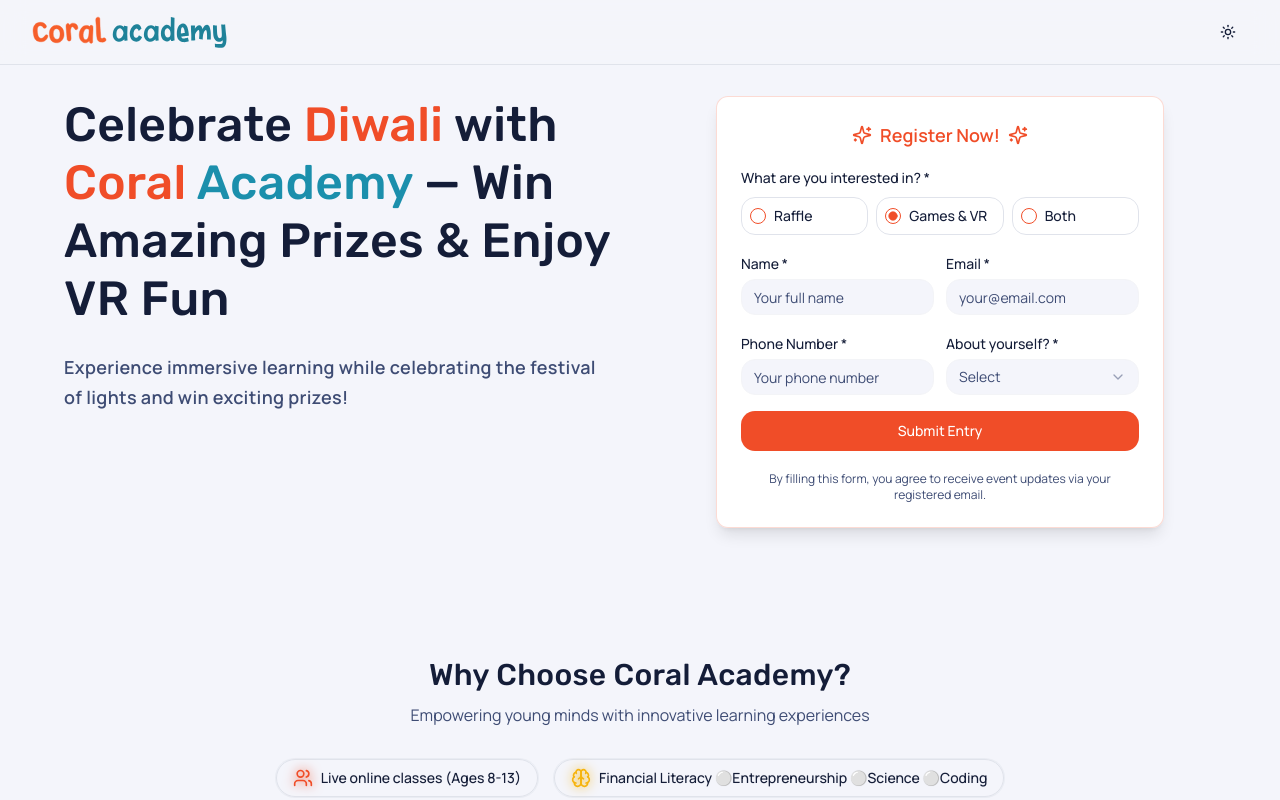
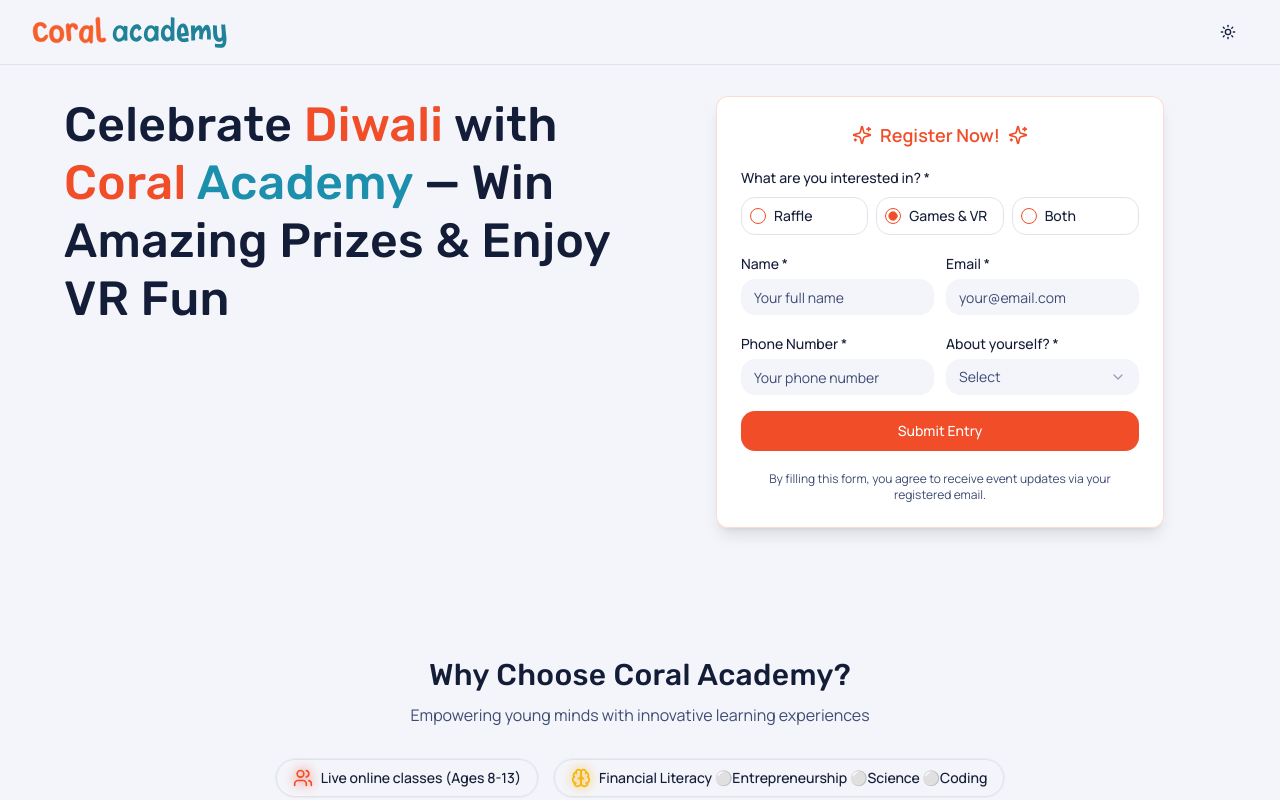
Before and after one commit to Yashodhan2612/coral-diwali-draw, a React (Vite) app: page / in a window 1280 px wide. Shown: the top 800 px of the page. Built offline with nearby package versions, Linux system fonts and the light colour scheme; the HTML template or start-up script is replaced by a standard one.

Commit message:
Remove subheading and adjust spacing

```diff
--- a/src/pages/Landing.tsx
+++ b/src/pages/Landing.tsx
@@ -49,17 +49,6 @@ const Landing = () => {
                 </div>
               </motion.div>
 
-              {/* Subheading moved below form with better spacing */}
-              <motion.div
-                initial={{ opacity: 0, y: 20 }}
-                animate={{ opacity: 1, y: 0 }}
-                transition={{ duration: 0.7, delay: 0.4 }}
-                className="mt-8 px-2"
-              >
-                <p className="text-base text-muted-foreground leading-relaxed" data-testid="hero-subheading">
-                  Experience immersive learning while celebrating the festival of lights and win exciting prizes!
-                </p>
-              </motion.div>
             </div>
           </div>
 
@@ -86,10 +75,6 @@ const Landing = () => {
                 </span>{' '}
                 & Enjoy VR Fun
               </h1>
-
-              <p className="text-sub-hero text-foreground-muted mb-8" data-testid="hero-subheading">
-                Experience immersive learning while celebrating the festival of lights and win exciting prizes!
-              </p>
             </motion.div>
 
             {/* Right Column - Form */}
```
